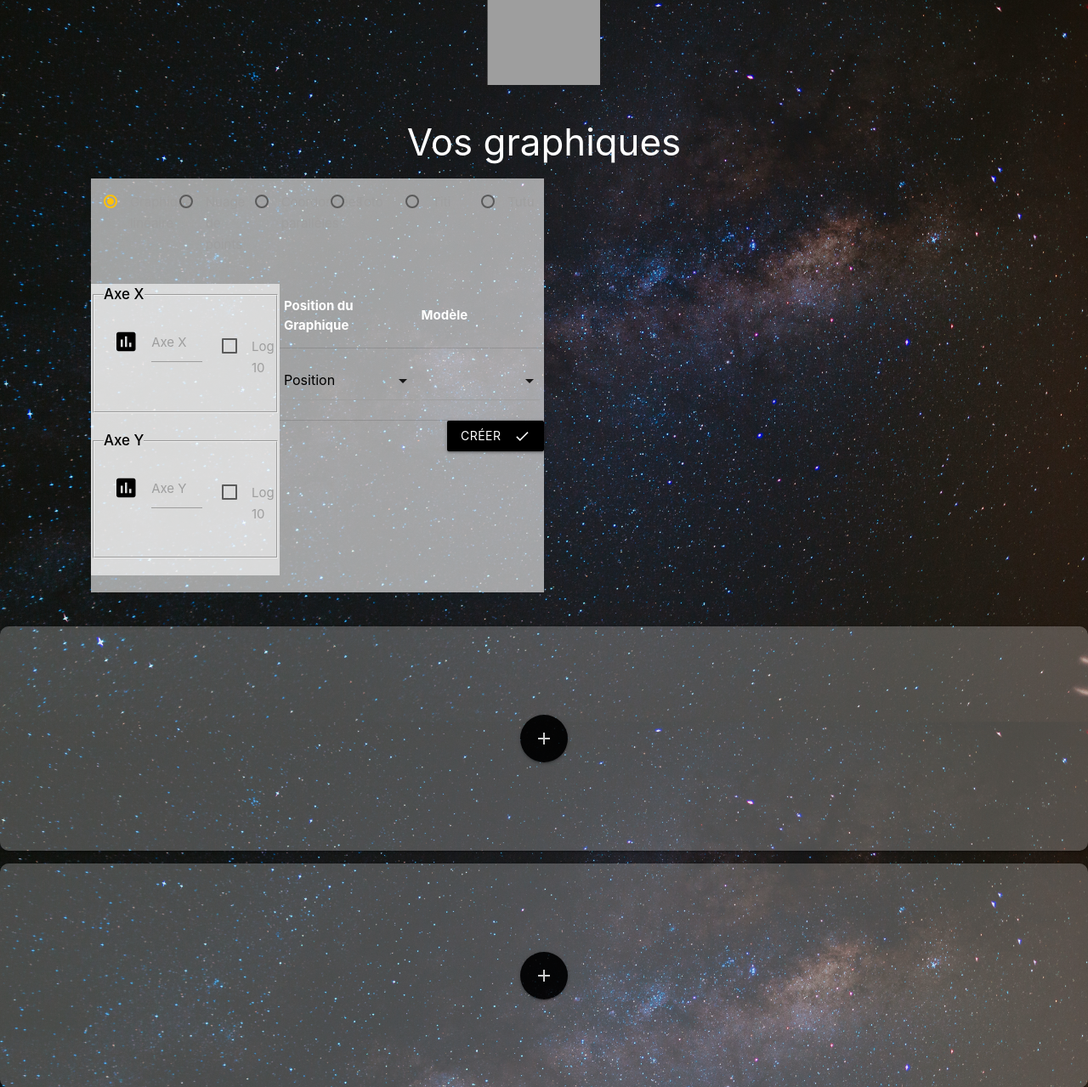
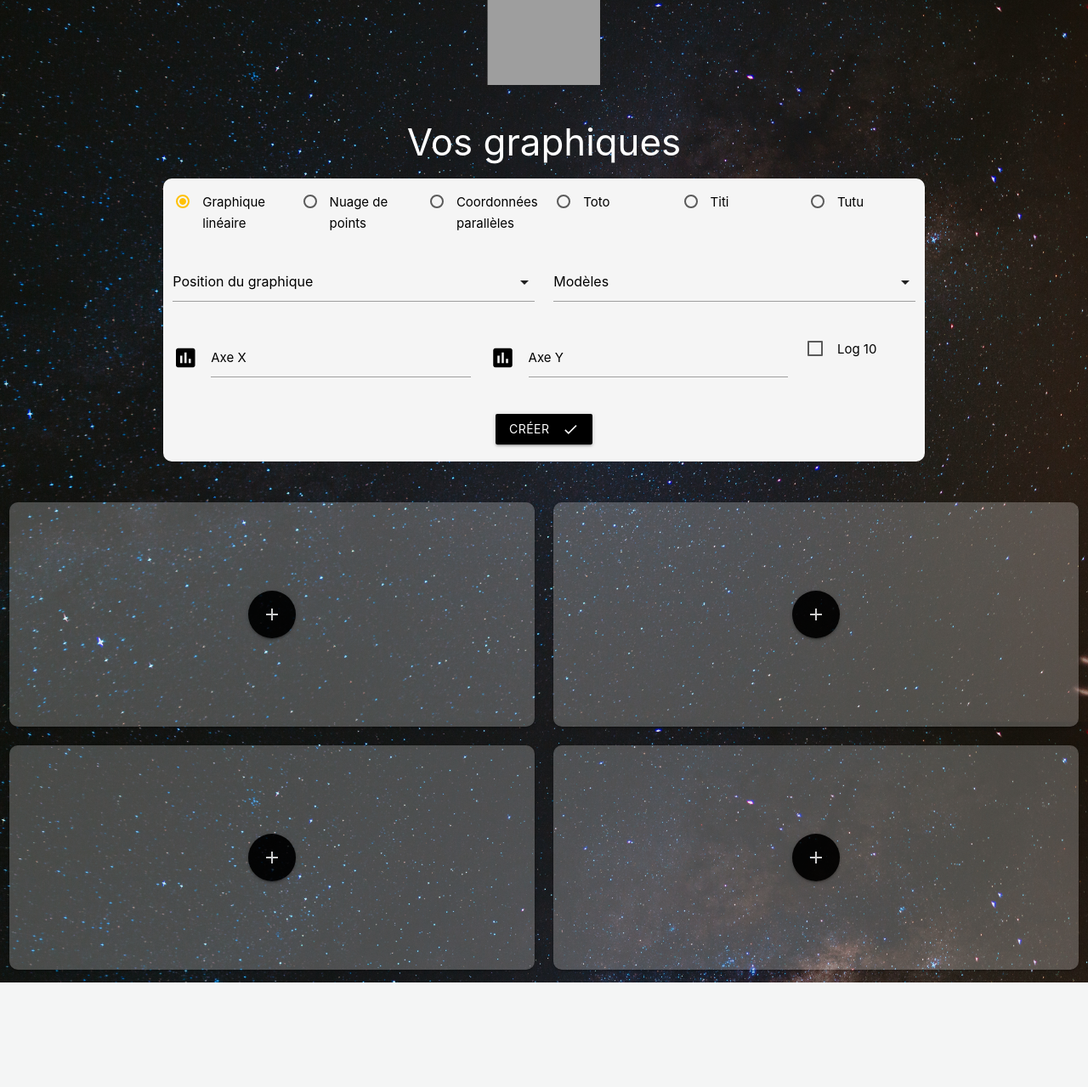
Before and after one commit to verniersolal/viSpace, a Flask app: template app/templates/graph_interface.html in a window 1280 px wide. Shown: the top 1279 px of the page at 85% size. After the commit the page ends 1156 px from the top, so only its background shows below. Run offline with Flask 2, Linux system fonts and the light colour scheme; the template is opened without the code that fills it: most values are stand-ins (such as "Sample title", 1, 10 or a date in 2020); some libraries are stand-ins or nearby versions; grey boxes are pictures that could not be loaded.

Commit message:
front_refactor

```diff
--- a/app/static/css/styles.css
+++ b/app/static/css/styles.css
@@ -1,12 +1,5 @@
 html, body {
     height: 100%;
-}
-
-/*LOGO*/
-. logo {
-    height: 100%;
-    display: inline-block;
-    margin-top: -1%;
 }
 
 .logo > img {
@@ -59,12 +52,6 @@ nav {
     border: 2px solid #ffc107;
 }
 
-/* Fieldset color*/
-#modal1 fieldset {
-    border-color: black;
-    border-style: solid;
-}
-
 #uploadFieldset {
     border-color: white;
     border-style: groove;
@@ -72,17 +59,25 @@ nav {
 
 /* Input color*/
 .input-field .prefix.active {
-    color: #ffc107;
+    color: black;
 }
 
 /* label underline focus color */
 .input-field input:focus {
-    border-bottom: 1px solid #ffc107 !important;
-    box-shadow: 0 1px 0 0 #ffc107 !important
+    border-bottom: 1px solid black !important;
+    box-shadow: 0 1px 0 0 black !important
 }
 
 .input-field input:focus + label {
-    color: #ffc107 !important;
+    color: black !important;
+}
+
+.input-field > label {
+    color: black;
+}
+
+.input-field .prefix {
+    color: black;
 }
 
 /*Autocomplete color*/
@@ -121,16 +116,16 @@ legend {
     background: rgba(36, 38, 39, 0.8);
     border-radius: 10px;
 }
-.adminGraphique{
-    background-color: rgba(255, 255, 255, 0.6);
+
+label {
+    color: black;
 }
-.adminGraphique>table{
-    color: #000000;
+
+.createGraph {
+    background-color: whitesmoke;
+    border-radius: 10px;
 }
-#adminAxes{
-    background-color: rgba(255, 255, 255, 0.6);
-    color: #000000;
+
+.createBtn > button {
+    margin: inherit;
 }
-.adminGraphType{
-    background-color: rgba(255, 255, 255, 0.2);
-}
--- a/app/templates/graph_interface.html
+++ b/app/templates/graph_interface.html
@@ -3,14 +3,14 @@
     <body onload="init();">
     <div class="row graph-interface">
         <h3 class="center">Vos graphiques</h3>
-    <div class="adminGraphique col offset-m1 col m5">
-        <form method="POST" action="{{ url_for('get_parameters') }}"id="settings_form">
-            <div class="row">
-                <div class="adminGraphType">
+        <div class="container createGraph">
+            <form method="POST" action="{{ url_for('get_parameters') }}" id="settings_form">
+                <div class="row adminGraphType">
                     <div class="col m2">
                         <p>
                             <label>
-                                <input class="with-gap" name="family_chart" value="linearChart" type="radio" checked/>
+                                <input class="with-gap" name="family_chart" value="linearChart" type="radio"
+                                       checked/>
                                 <span>Graphique linéaire</span>
                             </label>
                         </p>
@@ -56,47 +56,48 @@
                         </p>
                     </div>
                 </div>
+                <div class="row adminModels">
+                    <div class="col m6">
+                        <select>
+                            <option value="" disabled selected>Position du graphique</option>
+                            <option value="1">1</option>
+                            <option value="2">2</option>
+                            <option value="3">3</option>
+                            <option value="4">4</option>
+                        </select>
                     </div>
-            <div class="row">
-                <div id="adminAxes" class="black-text bottom-sheet col m5">
-                    <div class="row">
-                        <fieldset>
-                            <legend>
-                                <strong>
-                                    Axe X
-                                </strong>
-                            </legend>
+                    <div class="col m6">
+                        <select name="model" multiple id="selectTable">
+                            <option value="" disabled selected>Modèles</option>
+                            {% for model in models %}
+                                <option value="{{ model }}">{{ model }}</option>
+                            {% endfor %}
+                        </select>
+                    </div>
+                </div>
+                <div class="row adminAxes">
+                    <div class="col m5">
                         <div class="axe_settings">
-                                <div class="input-field col m8">
+                            <div class="input-field">
                                 <i class="material-icons prefix">insert_chart</i>
-                                    <input type="text" name="axe_x" id="axe_x" class="autocomplete axe_name" required>
+                                <input type="text" name="axe_x" id="axe_x" class="autocomplete axe_name"
+                                       required>
                                 <label for="axe_x">Axe X</label>
                             </div>
-                                <div class="input-field col m4">
-                                    <p>
-                                        <label>
-                                            <input id="isLog_x" name="isLog_x" type="checkbox"/>
-                                            <span>Log 10</span>
-                                        </label>
-                                    </p>
                         </div>
                     </div>
-                        </fieldset>
-                    </div>
-                    <div class="row">
-                        <fieldset>
-                            <legend>
-                                <strong>
-                                    Axe Y
-                                </strong>
-                            </legend>
+                    <div class="col m5">
                         <div class="axe_settings" id="2">
-                                <div class="input-field col m8">
+                            <div class="input-field">
                                 <i class="material-icons prefix">insert_chart</i>
-                                    <input type="text" name="axe_y" id="axe_y" class="autocomplete axe_name" required>
+                                <input type="text" name="axe_y" id="axe_y" class="autocomplete axe_name"
+                                       required>
                                 <label for="axe_y">Axe Y</label>
                             </div>
-                                <div class="input-field col m4">
+                        </div>
+                    </div>
+                    <div class="col m2">
+                        <div class="input-field">
                             <p>
                                 <label>
                                     <input id="isLog_y" name="isLog_y" type="checkbox"/>
@@ -105,47 +106,14 @@
                             </p>
                         </div>
                     </div>
-                        </fieldset>
                 </div>
-                </div>
-                <table class="col m7">
-                    <thead>
-                    <tr>
-                        <th>Position du Graphique</th>
-                        <th>Modèle</th>
-                    </tr>
-                    </thead>
-                    <tbody>
-                    <tr>
-                        <td>
-                            <select>
-                                <option value="" selected>Position</option>
-                                <option value="1">1</option>
-                                <option value="2">2</option>
-                                <option value="3">3</option>
-                                <option value="4">4</option>
-                            </select>
-                        </td>
-                        <td>
-                            <select name="model" multiple id="selectTable">
-                                {% for model in models %}
-                                <option value="{{model}}">{{ model }}</option>
-                                {% endfor %}
-                            </select>
-                        </td>
-                    </tr>
-                    </tbody>
-                </table>
-                <div class="right">
+                <div class="createBtn row center">
                     <button class="btn waves-effect waves-light black" type="submit" name="action">Créer
                         <i class="material-icons right">done</i>
                     </button>
                 </div>
-            </div>
             </form>
         </div>
-</div>
-
 
         <div class="row"></div>
         <div class="col m6 center">
@@ -176,10 +144,7 @@
             </div>
             <svg id="svg4" class="svg"></svg>
         </div>
-
-<!-- Modal Structure -->
-
-
+    </div>
     </body>
 {% endblock %}
 {% block scripts %}
```
Lines whose indentation alone changed are shown as unchanged.
